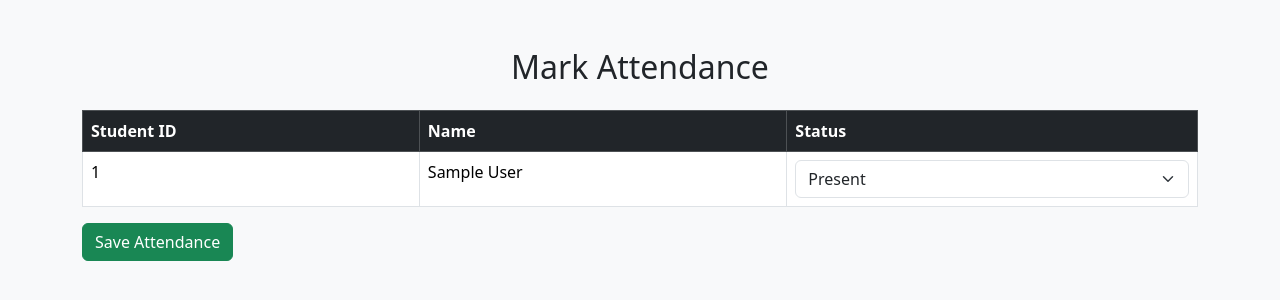
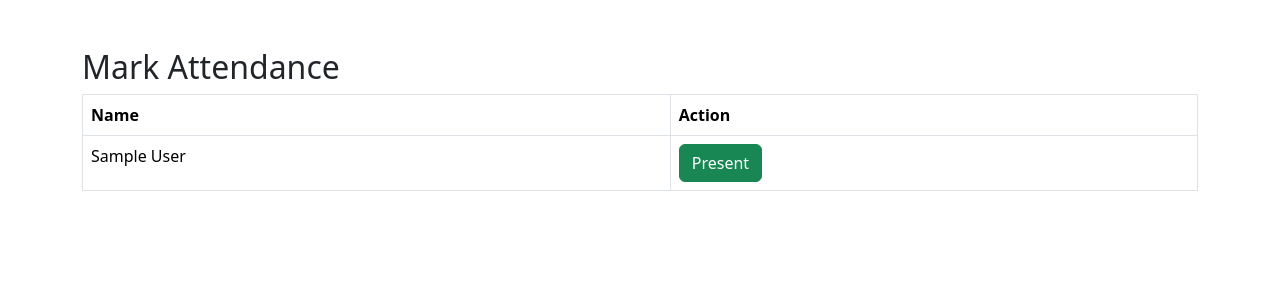
Before and after one commit to Nirmala5071/attendance-system, a Flask app: page /attendance in a window 1280 px wide. Shown: the top 300 px of the page. Run offline with Flask 3, Linux system fonts and the light colour scheme; tables that the repository leaves empty hold one stand-in row (values such as "Sample post").

Commit message:
Update attendance.html

```diff
--- a/templates/attendance.html
+++ b/templates/attendance.html
@@ -1,53 +1,53 @@
 <!DOCTYPE html>
 <html>
+
 <head>
-    <title>Attendance</title>
 
 <link href="https://cdn.jsdelivr.net/npm/bootstrap@5.3.3/dist/css/bootstrap.min.css" rel="stylesheet">
+
 </head>
 
-<body class="bg-light">
+<body>
 
 <div class="container mt-5">
 
-    <h2 class="text-center mb-4">Mark Attendance</h2>
-
-    <form method="POST">
+<h2>Mark Attendance</h2>
 
 <table class="table table-bordered">
 
-            <tr class="table-dark">
-                <th>Student ID</th>
+<tr>
+
 <th>Name</th>
-                <th>Status</th>
+<th>Action</th>
+
 </tr>
 
 {% for s in students %}
 
 <tr>
-                <td>{{s[0]}}</td>
-                <td>{{s[1]}}</td>
+
+<td>{{s.name}}</td>
+
 <td>
 
-                    <select name="status_{{s[0]}}" class="form-select">
+<a
+href="/mark/{{s.id}}"
+class="btn btn-success">
 
-                        <option value="Present">Present</option>
-                        <option value="Absent">Absent</option>
+Present
 
-                    </select>
+</a>
 
 </td>
+
 </tr>
 
 {% endfor %}
 
 </table>
 
-        <button type="submit" class="btn btn-success">Save Attendance</button>
-
-    </form>
-
 </div>
 
 </body>
+
 </html>
```
Lines whose indentation alone changed are shown as unchanged.
